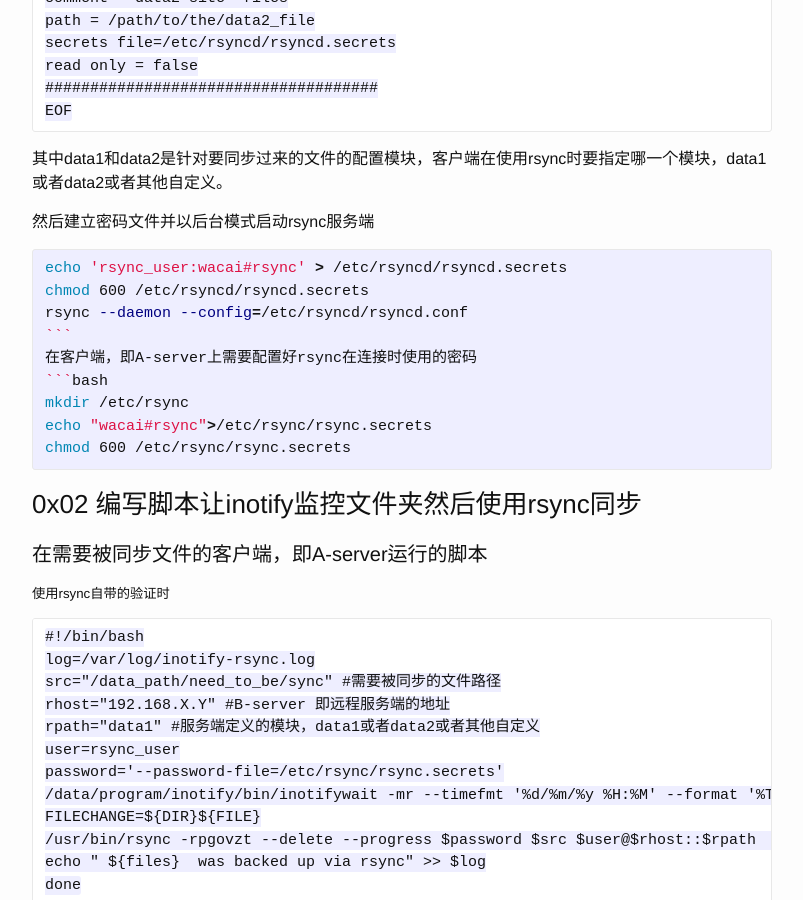
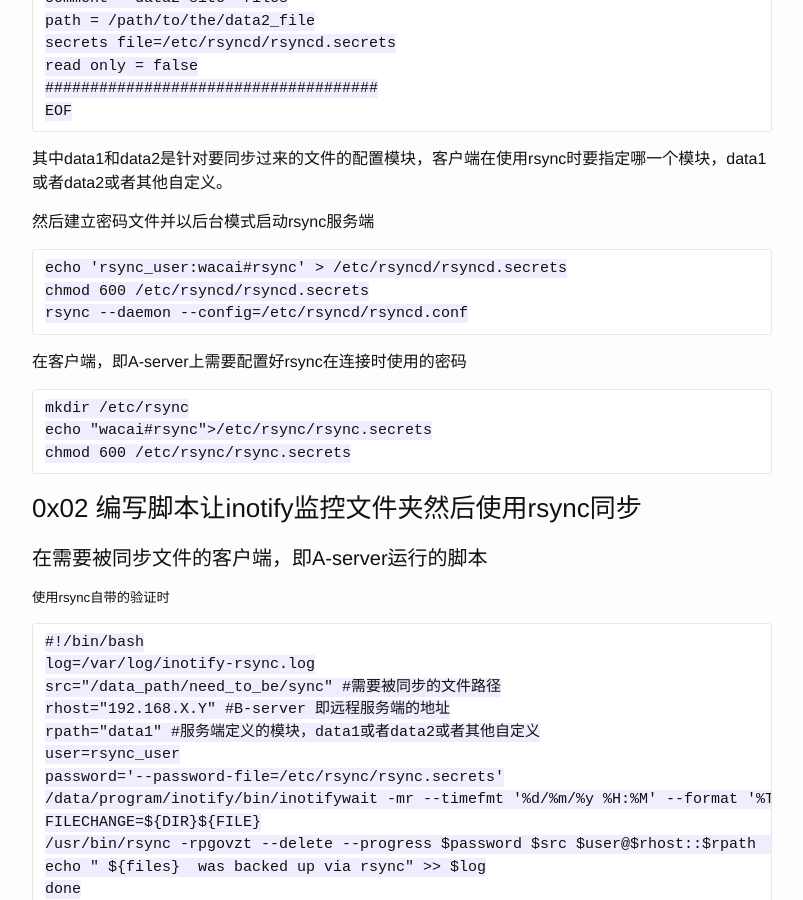
Before and after one commit to DalekFrog/dalekfrog.github.io, a Jekyll site: the page built from _posts/2015-02-14-inotify配合rsync实时同步.markdown, in a window 1280 px wide and 900 px high, scrolled down 1370 px. Shown: the whole window, without its empty margins (238-1041 px from the left). Built offline with Jekyll 4.4.1, drawn with Linux system fonts in a browser that asks for light colours.

Commit message:
update post

````diff
--- a/_posts/2015-02-14-inotify配合rsync实时同步.markdown
+++ b/_posts/2015-02-14-inotify配合rsync实时同步.markdown
@@ -68,17 +68,17 @@ rsync的传输可以走ssh的通道也可以走rsync自己的方式。如果用r
 其中data1和data2是针对要同步过来的文件的配置模块，客户端在使用rsync时要指定哪一个模块，data1或者data2或者其他自定义。
 
 然后建立密码文件并以后台模式启动rsync服务端
-{% highlight bash %}
-echo 'rsync_user:wacai#rsync' > /etc/rsyncd/rsyncd.secrets
-chmod 600 /etc/rsyncd/rsyncd.secrets
-rsync --daemon --config=/etc/rsyncd/rsyncd.conf
-```
+
+	echo 'rsync_user:wacai#rsync' > /etc/rsyncd/rsyncd.secrets
+	chmod 600 /etc/rsyncd/rsyncd.secrets
+	rsync --daemon --config=/etc/rsyncd/rsyncd.conf
+
 在客户端，即A-server上需要配置好rsync在连接时使用的密码
-```bash
-mkdir /etc/rsync
-echo "wacai#rsync">/etc/rsync/rsync.secrets
-chmod 600 /etc/rsync/rsync.secrets
-{% endhighlight %}
+
+	mkdir /etc/rsync
+	echo "wacai#rsync">/etc/rsync/rsync.secrets
+	chmod 600 /etc/rsync/rsync.secrets
+
 
 
 
````
